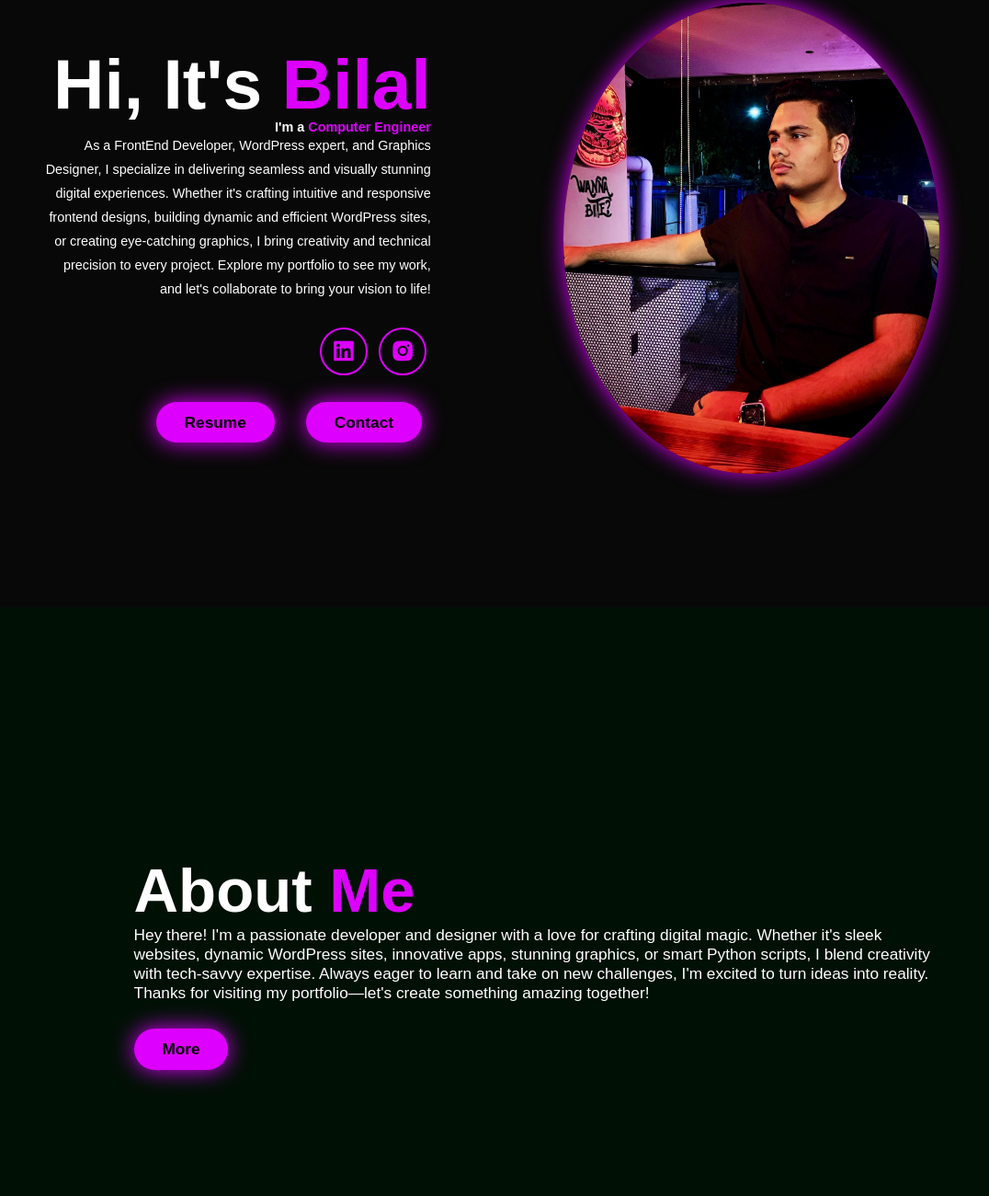
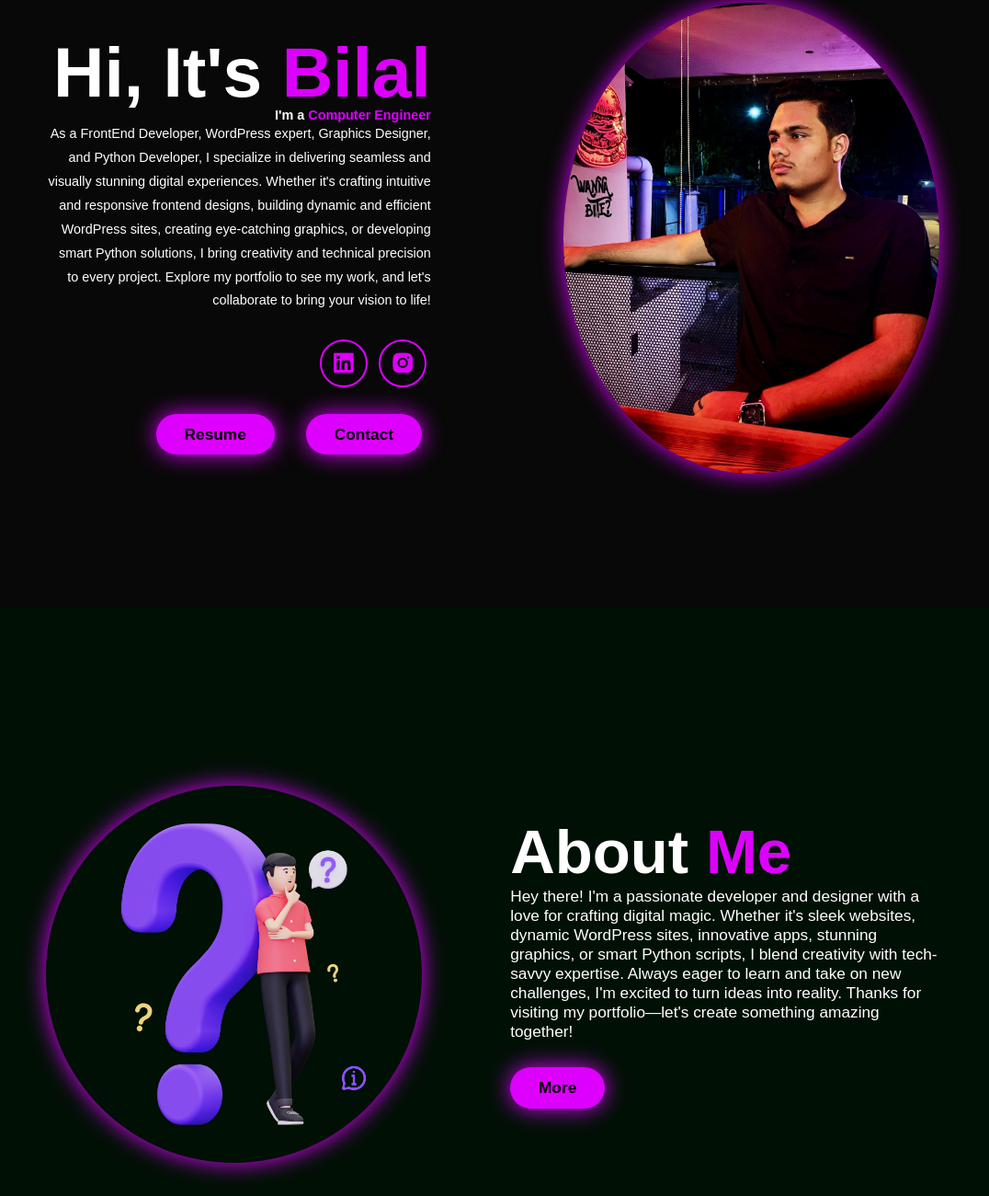
Before and after one commit to BiLalAhmed01/Potfolio, a plain HTML site: page index.html in a window 1280 px wide. Shown: the part 140-1440 px from the top of the page at 92% size, without its empty margins (104-1180 px from the left). Drawn offline with nearby package versions, Linux system fonts and the light colour scheme.

Commit message:
index.html

```diff
--- a/index.html
+++ b/index.html
@@ -32,7 +32,7 @@
         <div class="home-content">
             <h1>Hi, It's <span>Bilal</span></h1>
             <h2>I'm a <span>Computer Engineer</span></h2>
-            <p>As a FrontEnd Developer, WordPress expert, and Graphics Designer, I specialize in delivering seamless and visually stunning digital experiences. Whether it's crafting intuitive and responsive frontend designs, building dynamic and efficient WordPress sites, or creating eye-catching graphics, I bring creativity and technical precision to every project. Explore my portfolio to see my work, and let's collaborate to bring your vision to life!</p>
+            <p>As a FrontEnd Developer, WordPress expert, Graphics Designer, and Python Developer, I specialize in delivering seamless and visually stunning digital experiences. Whether it's crafting intuitive and responsive frontend designs, building dynamic and efficient WordPress sites, creating eye-catching graphics, or developing smart Python solutions, I bring creativity and technical precision to every project. Explore my portfolio to see my work, and let's collaborate to bring your vision to life!</p>
 
             <div class="social-icons">
                 <a href="http://www.linkedin.com/in/chaudary-bilal-ahmed-827778226">
@@ -55,16 +55,16 @@
         </div>
     </section>
    <section class="about" id="about">
-        <div class="about.img">
-            <img src="About me.png" alt="">
+    <div class="about-img">
+        <img src="assets/img/About me.png" alt="About Me">
     </div>
     <div class="about-content">
         <h2>About <span>Me</span></h2>
-            <p>Hey there! I'm a passionate developer and designer with a love for crafting digital magic. Whether it's sleek websites, dynamic WordPress sites, innovative apps, stunning graphics, or smart Python scripts, I blend creativity with tech-savvy
-                expertise. Always eager to learn and take on new challenges, I'm excited to turn ideas into reality. Thanks for visiting my portfolio—let's create something amazing together!</p>
+        <p>Hey there! I'm a passionate developer and designer with a love for crafting digital magic. Whether it's sleek websites, dynamic WordPress sites, innovative apps, stunning graphics, or smart Python scripts, I blend creativity with tech-savvy expertise. Always eager to learn and take on new challenges, I'm excited to turn ideas into reality. Thanks for visiting my portfolio—let's create something amazing together!</p>
         <a href="#" class="btn">More</a>
     </div>
 </section>
+
 
     <section class="service" id="service">
         <h2 class="heading">Services</h2>
```
Lines whose indentation alone changed are shown as unchanged.
